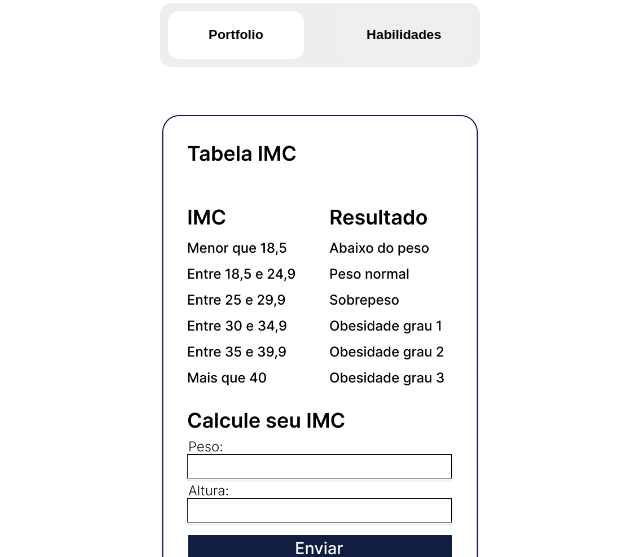
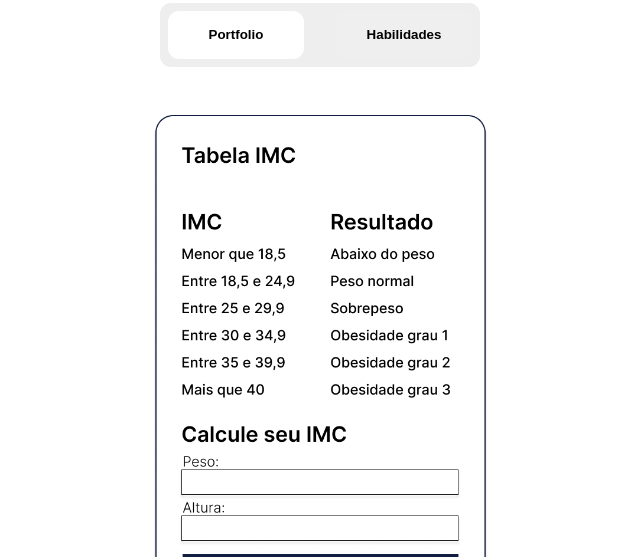
Before and after one commit to bielfantin/Portifolio, a plain HTML site: page index.html in a window 1280 px wide. Shown: the part 490-1047 px from the top of the page, without its empty margins (320-960 px from the left). Drawn offline with Linux system fonts and the light colour scheme.

Commit message:
max width 335

```diff
--- a/style.css
+++ b/style.css
@@ -355,5 +355,5 @@ footer {
   }
 }
 #site{
-  max-width: 320px;
+  max-width: 335px;
 }
```
